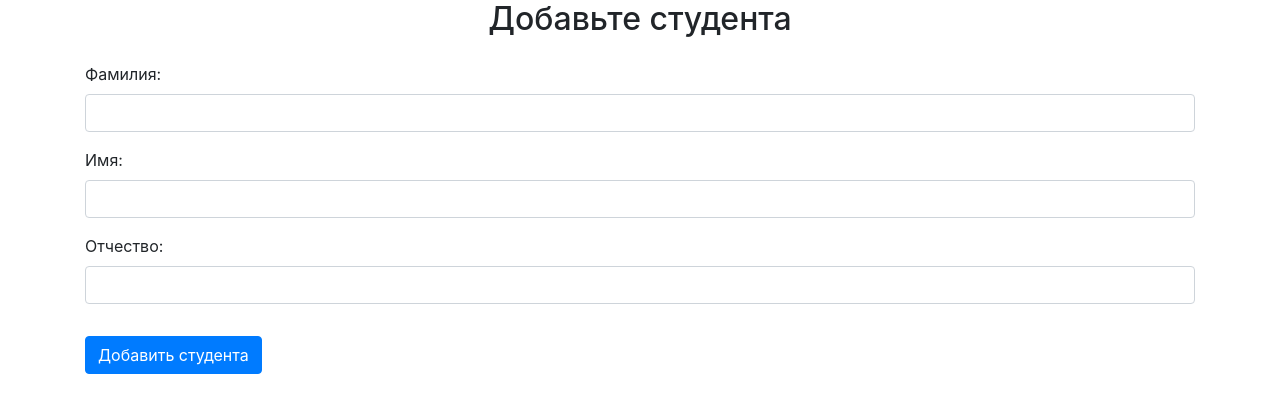
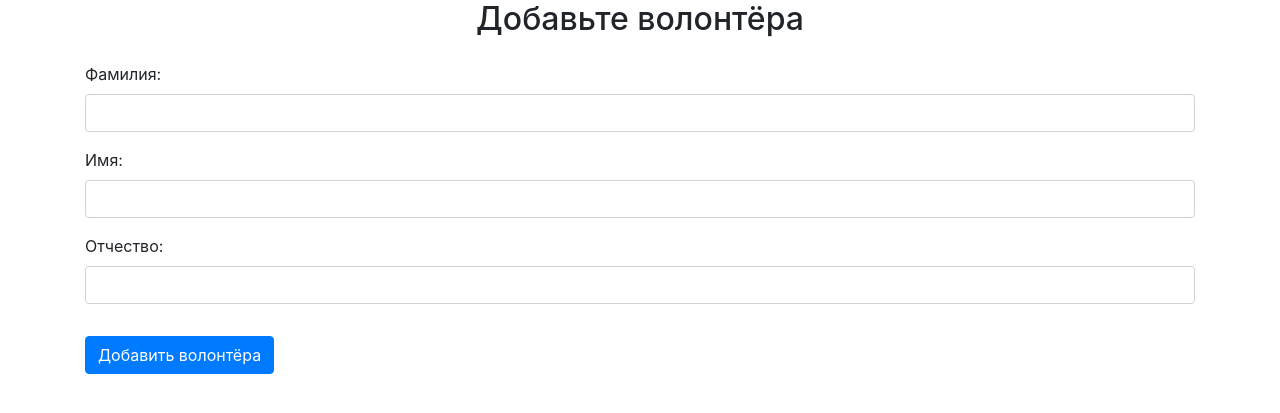
Before and after one commit to chagochka/SSO, a Flask app: page /admin/add_user in a window 1280 px wide. Shown: the part 56-469 px from the top of the page. Run offline with Flask 3, Linux system fonts and the light colour scheme; a user stored in the database is signed in; parts of the project's set-up code (start-up, migrations or seed data) failed here and were passed over; some libraries are stand-ins or nearby versions.

Commit message:
исправил баг

```diff
--- a/data/admin_api.py
+++ b/data/admin_api.py
@@ -106,7 +106,7 @@ def add_user():
 		db_sess.commit()
 		return redirect('/admin/dashboard')
 
-	return render_template('add_user.html', title='Добавление студента')
+	return render_template('add_user.html', title='Добавление волонтёра')
 
 
 @blueprint.route('/admin/settings')
--- a/data/reports.py
+++ b/data/reports.py
@@ -1,6 +1,5 @@
 """Модель для работы с SQL-таблицей reports"""
 
-import datetime
 import sqlalchemy
 from sqlalchemy import orm
 from flask_login import UserMixin
@@ -18,7 +17,7 @@ class Report(SqlAlchemyBase, UserMixin):
     points = sqlalchemy.Column(sqlalchemy.Integer)
     status = sqlalchemy.Column(sqlalchemy.Text)
     links = sqlalchemy.Column(sqlalchemy.Integer)
-    date = sqlalchemy.Column(sqlalchemy.DateTime, default=datetime.datetime.now)
+    date = sqlalchemy.Column(sqlalchemy.String)
 
     users = orm.relationship('User', back_populates="reports")
 
--- a/main.py
+++ b/main.py
@@ -87,8 +87,7 @@ def uploaded_report(report_id):
 	author = report.users
 
 	directory = os.path.join(app.config['UPLOAD_FOLDER'], f'{author.surname}-{author.name}')
-	print(f'{report.date.strftime("%Y-%m-%d-%H%M%S")}.docx')
-	return send_from_directory(directory, f'{report.date.strftime("%Y-%m-%d-%H%M%S")}.docx')
+	return send_from_directory(directory, f'{report.date}.docx')
 
 
 @app.route('/')
@@ -136,6 +135,7 @@ def upload():
 			report = Report()
 			report.author_id = current_user.id
 			report.points = 0
+			report.date = date
 			report.status = 'Не проверено'
 			report.links = links
 			db.add(report)
--- a/settings.ini
+++ b/settings.ini
@@ -1,5 +1,5 @@
 [deadlines]
-
+deadline1 = 2024-04-25
 
 [settings]
 maxlinks = 30
--- a/templates/add_user.html
+++ b/templates/add_user.html
@@ -1,6 +1,6 @@
 {% extends "base.html" %}
 {% block content %}
-    <h2 class="text-center mb-4">Добавьте студента</h2>
+    <h2 class="text-center mb-4">Добавьте волонтёра</h2>
 
     <form method="post" class="needs-validation" novalidate>
         <div class="form-group">
@@ -18,6 +18,6 @@
             <input type="text" class="form-control" id="patronymic" name="patronymic" required>
             <div class="invalid-feedback">Пожалуйста, введите отчество.</div>
         </div>
-        <button class="btn btn-primary mt-3" type="submit">Добавить студента</button>
+        <button class="btn btn-primary mt-3" type="submit">Добавить волонтёра</button>
     </form>
 {% endblock %}
```
Also changed, not shown: db/db.sqlite.
